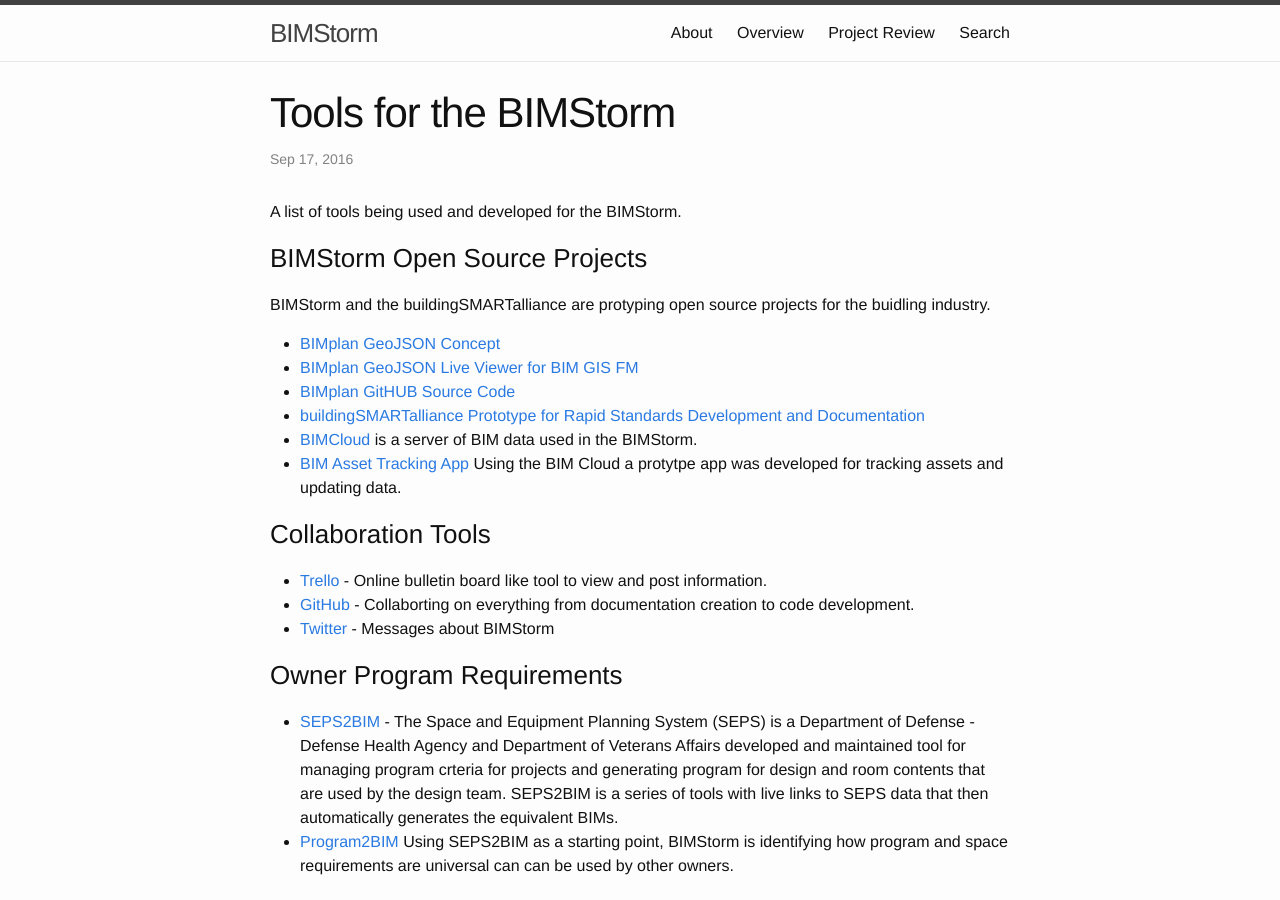
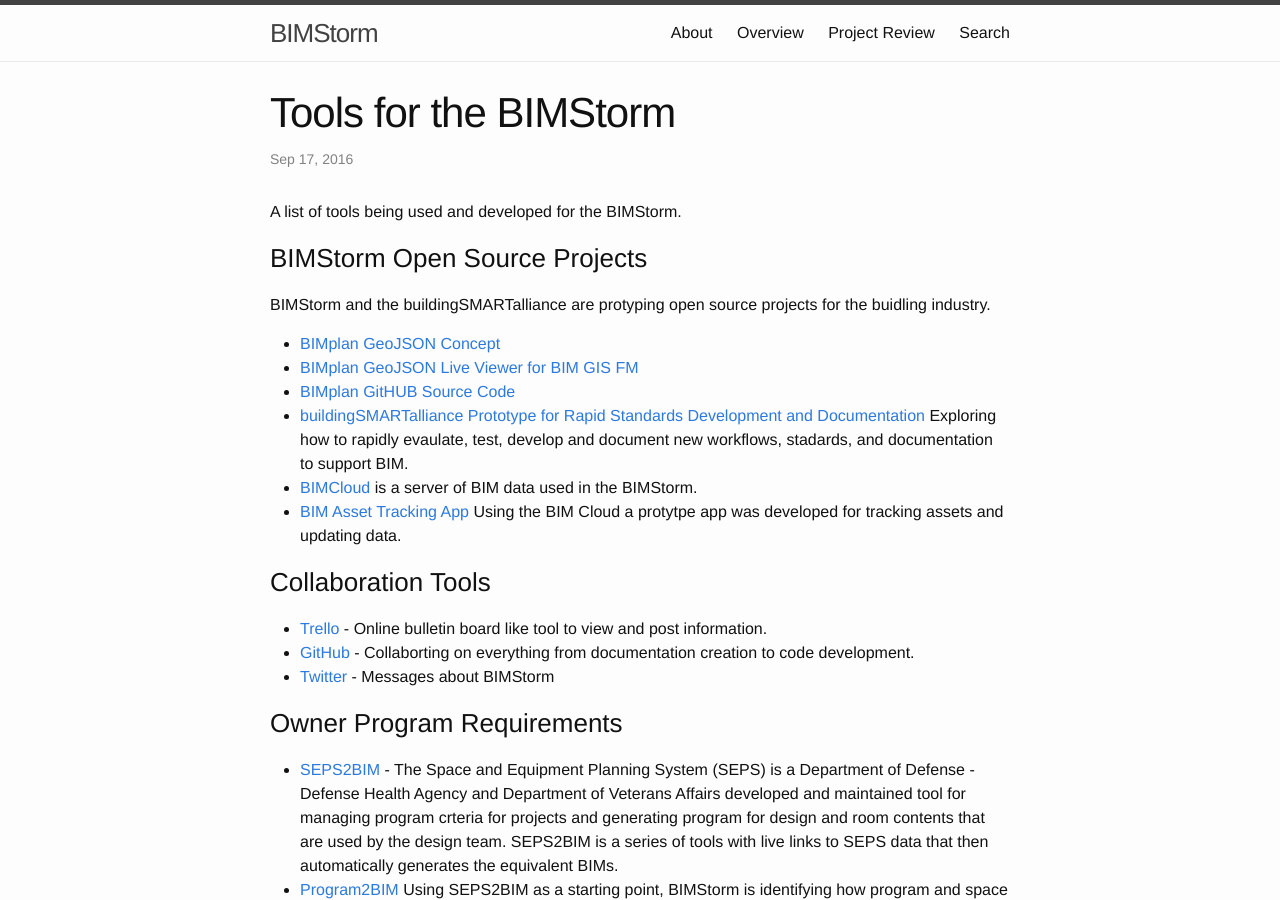
Before and after one commit to buildingSMARTalliance/BIMStorm, a Jekyll site: the page built from _posts/2016-09-16-Tools.markdown, in a window 1280 px wide and 900 px high. Built offline with Jekyll 4.4.1, drawn with Linux system fonts in a browser that asks for light colours.

Commit message:
Update 2016-09-16-Tools.markdown

```diff
--- a/_posts/2016-09-16-Tools.markdown
+++ b/_posts/2016-09-16-Tools.markdown
@@ -15,7 +15,7 @@
 * [BIMplan GeoJSON Concept](https://github.com/buildingSMARTalliance/BIMStorm/blob/gh-pages/_files/BIMStorm%20Data%20Independence%20BIM%20Plan%20Viewer.jpg)
  * [BIMplan GeoJSON Live Viewer for BIM GIS FM](https://bim-genie.com/static/planview/portfolio.html?sysID=177)
  * [BIMplan GitHUB Source Code](https://github.com/buildingSMARTalliance/BIMplan)
-* [buildingSMARTalliance Prototype for Rapid Standards Development and Documentation](https://github.com/buildingSMARTalliance)
+* [buildingSMARTalliance Prototype for Rapid Standards Development and Documentation](https://github.com/buildingSMARTalliance) Exploring how to rapidly evaulate, test, develop and document new workflows, stadards, and documentation to support BIM.
 * [BIMCloud](https://github.com/buildingSMARTalliance/BIMStorm/blob/gh-pages/_files/BIMStorm%20Data%20Independence%20BIM%20Cloud.jpg) is a server of BIM data used in the BIMStorm.
 * [BIM Asset Tracking App](https://github.com/buildingSMARTalliance/BIMStorm/blob/gh-pages/_files/Asset%20Tracking.088.jpg) Using the BIM Cloud a protytpe app was developed for tracking assets and updating data.
 
```
